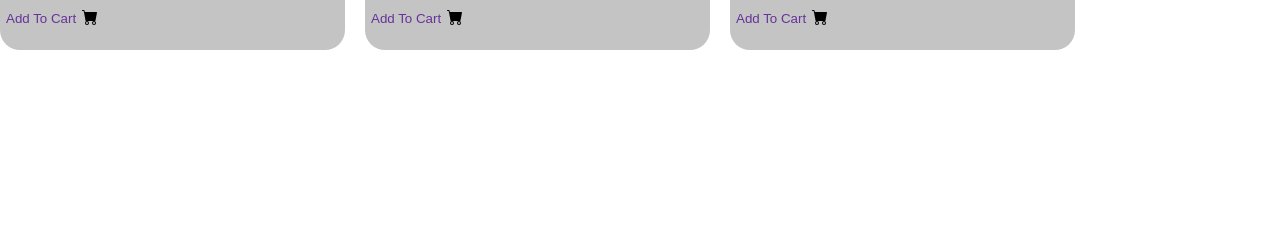
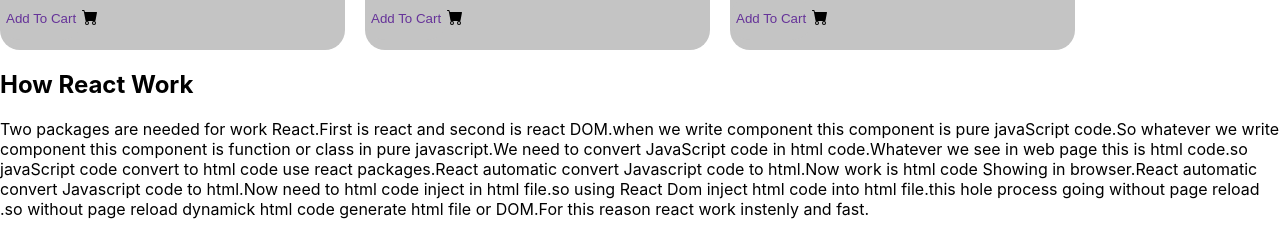
Before and after one commit to Shuvoghosh7/ORGANIC-PRODUCTS, a React (Create React App) app: page / in a window 1280 px wide. Shown: the part 1808-2040 px from the top of the page. Before the commit the page ends 1858 px from the top, so only its background shows below. Built offline with nearby package versions, Linux system fonts and the light colour scheme.

Commit message:
add question How react work

```diff
--- a/src/App.js
+++ b/src/App.js
@@ -1,5 +1,6 @@
 import './App.css';
 import Products from './Component/Products/Products';
+import Question from './Component/Question/Question';
 
 function App() {
   return (
@@ -8,6 +9,7 @@
       <h1>ORGANIC PRODUCTS SHOP</h1>
       </div>
       <Products/>
+      <Question/>
     </div>
   );
 }
--- a/src/Component/Products/Products.css
+++ b/src/Component/Products/Products.css
@@ -10,7 +10,7 @@
 .cart-container{
     margin: 10px;
     background-color: #c4c4c4;
-    height: 500px;
+    height: 400px;
     border-radius: 20px;
     position: sticky;
     top: 0;
--- /dev/null
+++ b/src/Component/Question/Question.js
@@ -0,0 +1,14 @@
+import React from 'react';
+
+const Question = () => {
+    return (
+        <div>
+            <article>
+                <h2>How React Work</h2>
+                <p>Two  packages are needed for work React.First is react and second is react DOM.when we write component this component is pure javaScript code.So whatever we write component this component is function or class in pure javascript.We need to convert JavaScript code in html code.Whatever we see in web page this is html code.so javaScript code convert to html code use react packages.React automatic convert Javascript code to html.Now work is html code Showing in browser.React automatic convert Javascript code to html.Now need to html code inject in html file.so using React Dom inject html code into html file.this hole process going without page reload .so without page reload dynamick html code generate html file or DOM.For this reason react work instenly and fast.</p>
+            </article>
+        </div>
+    );
+};
+
+export default Question;
```
